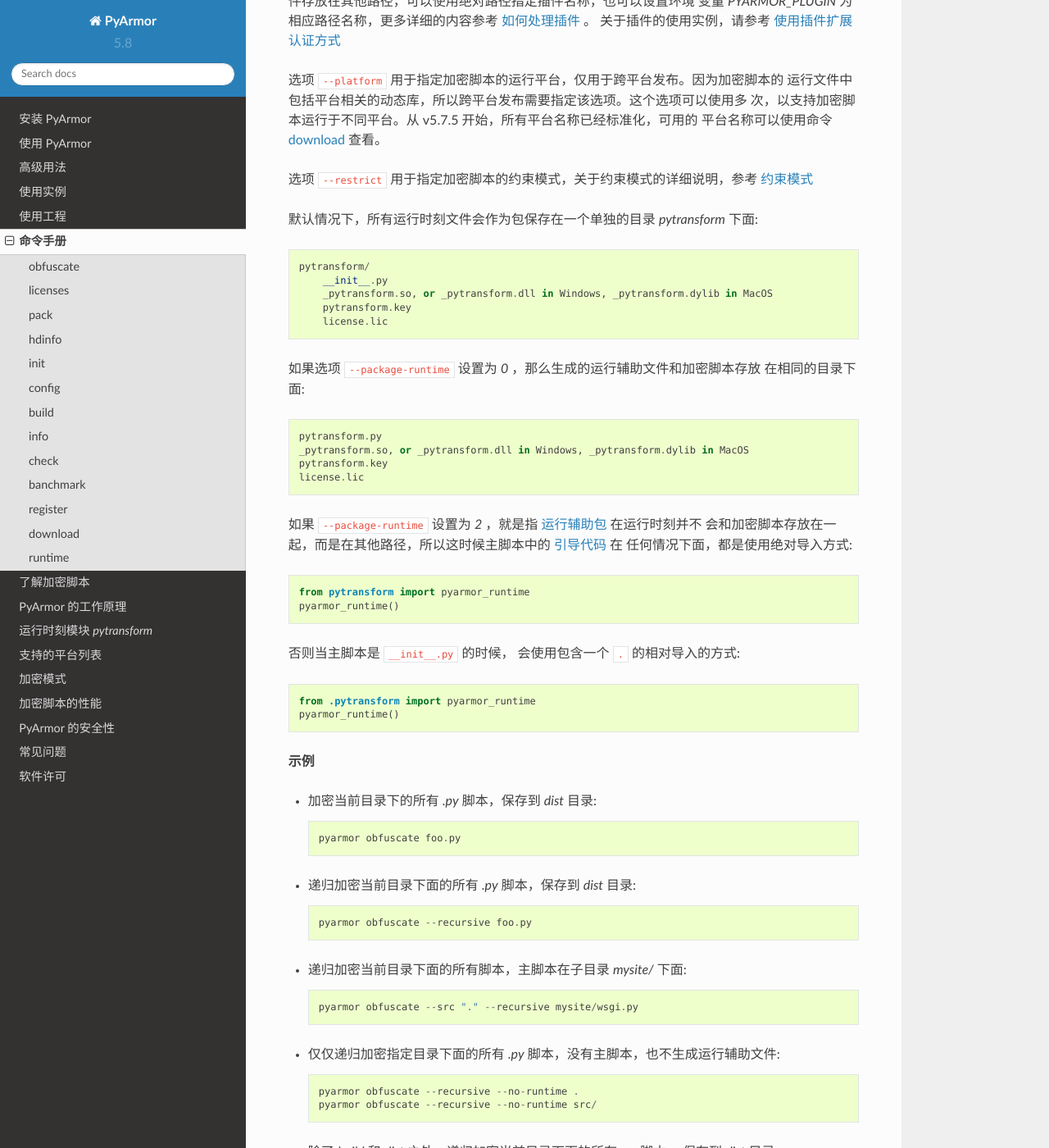
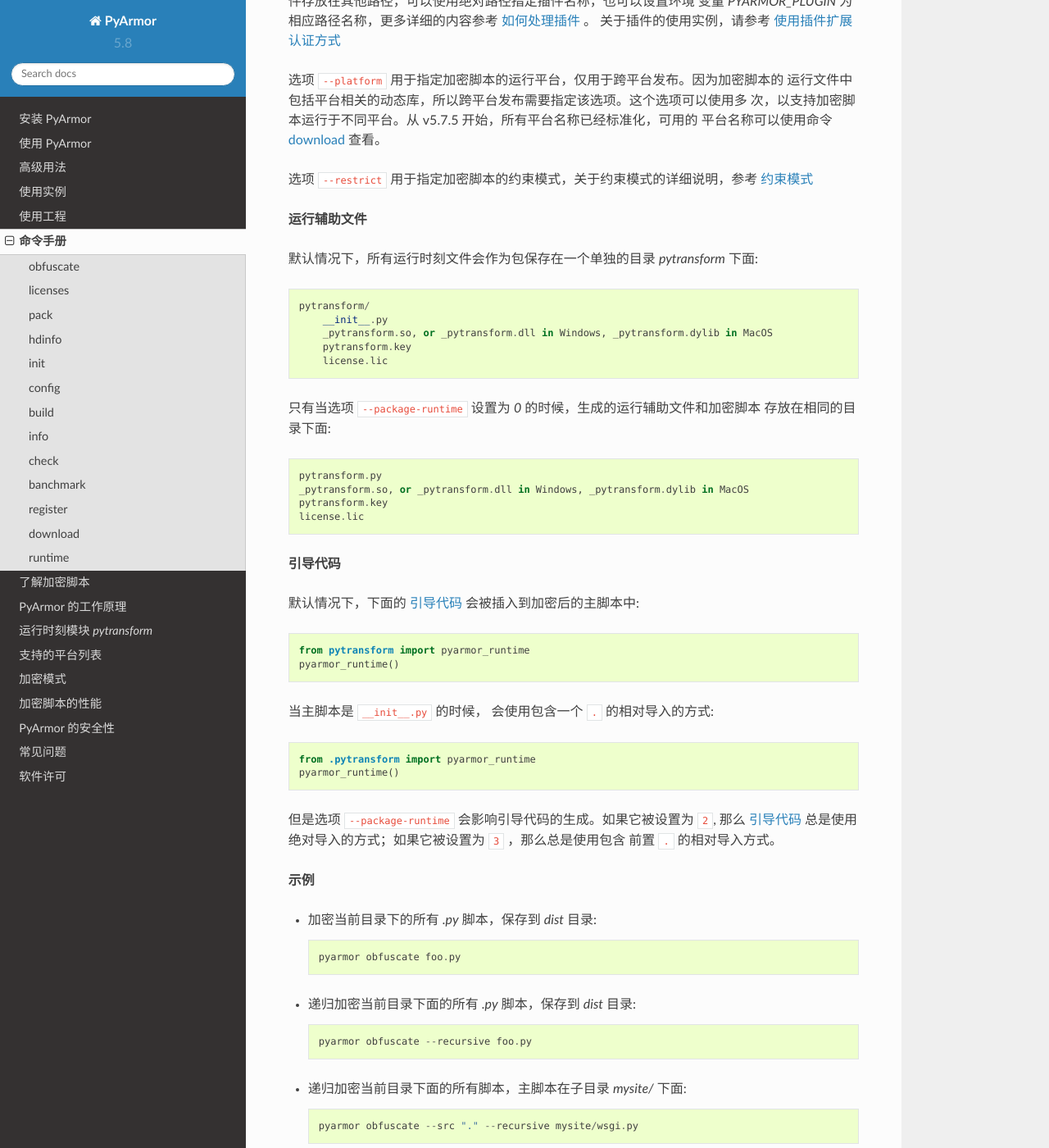
Before and after one commit to dashingsoft/pyarmor-docs-zh, a Sphinx documentation site: the page built from docs/man.rst, in a window 1280 px wide and 1400 px high, scrolled down 3037 px. Shown: the whole window at 82% size. Built offline with Sphinx 7.4.7 and the Read the Docs theme 2.0.0, drawn with Linux system fonts in a browser that asks for light colours; some of the changed text lies outside the part shown.

Commit message:
Refine --package-runtime

```diff
--- a/docs/man.rst
+++ b/docs/man.rst
@@ -60,19 +60,19 @@
 
 **选项**
 
--O, --output PATH           输出路径，默认是 `dist`
--r, --recursive             递归模式加密所有的脚本
--s, --src PATH              当主脚本不在顶层目录的时候指定搜索脚本的路径
---exclude PATH              在递归模式下排除某些目录，多个目录使用逗号分开，或者使用该选项多次
---exact                     只加密命令行中列出的脚本
---no-bootstrap              在主脚本中不要插入引导代码
---no-cross-protection       在主脚本中不要插入交叉保护代码
---plugin NAME               在加密之前，向主脚本中插入代码。这个选项可以使用多次。
---platform NAME             指定运行加密脚本的平台
---advanced <0,1>            使用高级模式加密脚本
---restrict <0,1,2,3,4>      设置约束模式
---package-runtime <0,1,2>   是否保存运行文件到一个单独的目录
---no-runtime                不生成任何运行辅助文件，只加密脚本
+-O, --output PATH               输出路径，默认是 `dist`
+-r, --recursive                 递归模式加密所有的脚本
+-s, --src PATH                  当主脚本不在顶层目录的时候指定搜索脚本的路径
+--exclude PATH                  在递归模式下排除某些目录，多个目录使用逗号分开，或者使用该选项多次
+--exact                         只加密命令行中列出的脚本
+--no-bootstrap                  在主脚本中不要插入引导代码
+--no-cross-protection           在主脚本中不要插入交叉保护代码
+--plugin NAME                   在加密之前，向主脚本中插入代码。这个选项可以使用多次。
+--platform NAME                 指定运行加密脚本的平台
+--advanced <0,1>                使用高级模式加密脚本
+--restrict <0,1,2,3,4>          设置约束模式
+--package-runtime <0,1,2,3>     如何保存运行文件的方式和如何生成引导代码
+--no-runtime                    不生成任何运行辅助文件，只加密脚本
 
 **描述**
 
@@ -115,6 +115,8 @@
 选项 ``--restrict`` 用于指定加密脚本的约束模式，关于约束模式的详细说明，参考
 :ref:`约束模式`
 
+**运行辅助文件**
+
 默认情况下，所有运行时刻文件会作为包保存在一个单独的目录 `pytransform` 下面::
 
     pytransform/
@@ -123,26 +125,29 @@
         pytransform.key
         license.lic
 
-如果选项 ``--package-runtime`` 设置为 `0` ，那么生成的运行辅助文件和加密脚本存放
-在相同的目录下面::
+只有当选项 ``--package-runtime`` 设置为 `0` 的时候，生成的运行辅助文件和加密脚本
+存放在相同的目录下面::
 
     pytransform.py
     _pytransform.so, or _pytransform.dll in Windows, _pytransform.dylib in MacOS
     pytransform.key
     license.lic
 
-如果 ``--package-runtime`` 设置为 `2` ，就是指 :ref:`运行辅助包` 在运行时刻并不
-会和加密脚本存放在一起，而是在其他路径，所以这时候主脚本中的 :ref:`引导代码` 在
-任何情况下面，都是使用绝对导入方式::
+**引导代码**
+
+默认情况下，下面的 :ref:`引导代码` 会被插入到加密后的主脚本中::
 
     from pytransform import pyarmor_runtime
     pyarmor_runtime()
 
-否则当主脚本是 ``__init__.py`` 的时候， 会使用包含一个 ``.`` 的相对导入的方式::
+当主脚本是 ``__init__.py`` 的时候， 会使用包含一个 ``.`` 的相对导入的方式::
 
     from .pytransform import pyarmor_runtime
     pyarmor_runtime()
 
+但是选项 ``--package-runtime`` 会影响引导代码的生成。如果它被设置为 ``2``, 那么
+:ref:`引导代码` 总是使用绝对导入的方式；如果它被设置为 ``3`` ，那么总是使用包含
+前置 ``.`` 的相对导入方式。
 
 **示例**
 
@@ -479,7 +484,7 @@
 --cross-protection <0,1>        是否插入交叉保护代码到主脚本
 --runtime-path RPATH            设置运行文件所在路径
 --plugin NAME                   设置需要插入到主脚本的代码文件，这个选项可以使用多次
---package-runtime <0,1,2>       是否保存运行文件到一个单独的目录
+--package-runtime <0,1,2,3>     如何保存运行文件的方式和如何生成引导代码
 
 **描述**
 
@@ -550,12 +555,12 @@
 
 **选项**
 
--B, --force                 强制加密所有脚本，默认情况只加密上次构建之后修改过的脚本
--r, --only-runtime          只生成运行依赖文件
--n, --no-runtime            只加密脚本，不要生成运行依赖文件
--O, --output OUTPUT         输出路径，如果设置，那么工程属性里面的输出路径就无效
---platform NAME             指定加密脚本的运行平台，仅用于跨平台发布
---package-runtime <0,1,2>   是否把运行文件作为包保存到一个单独的目录
+-B, --force                     强制加密所有脚本，默认情况只加密上次构建之后修改过的脚本
+-r, --only-runtime              只生成运行依赖文件
+-n, --no-runtime                只加密脚本，不要生成运行依赖文件
+-O, --output OUTPUT             输出路径，如果设置，那么工程属性里面的输出路径就无效
+--platform NAME                 指定加密脚本的运行平台，仅用于跨平台发布
+--package-runtime <0,1,2,3>     如何保存运行文件的方式和如何生成引导代码
 
 **描述**
 
@@ -566,6 +571,9 @@
 或者在命令行指定工程所在路径::
 
     pyarmor build /path/to/project
+
+选择 ``--no-runtime`` 可能会影响 :ref:`引导代码` 的生成方式，设置之后在主脚本中
+引导代码总是会使用绝对导入的方式。
 
 选项 ``--platform`` 和 ``--package-runtime`` 的使用，请参考命令 `obfuscate`_
 
```
Also changed, not shown: docs/project.rst (+8 -2 lines).
